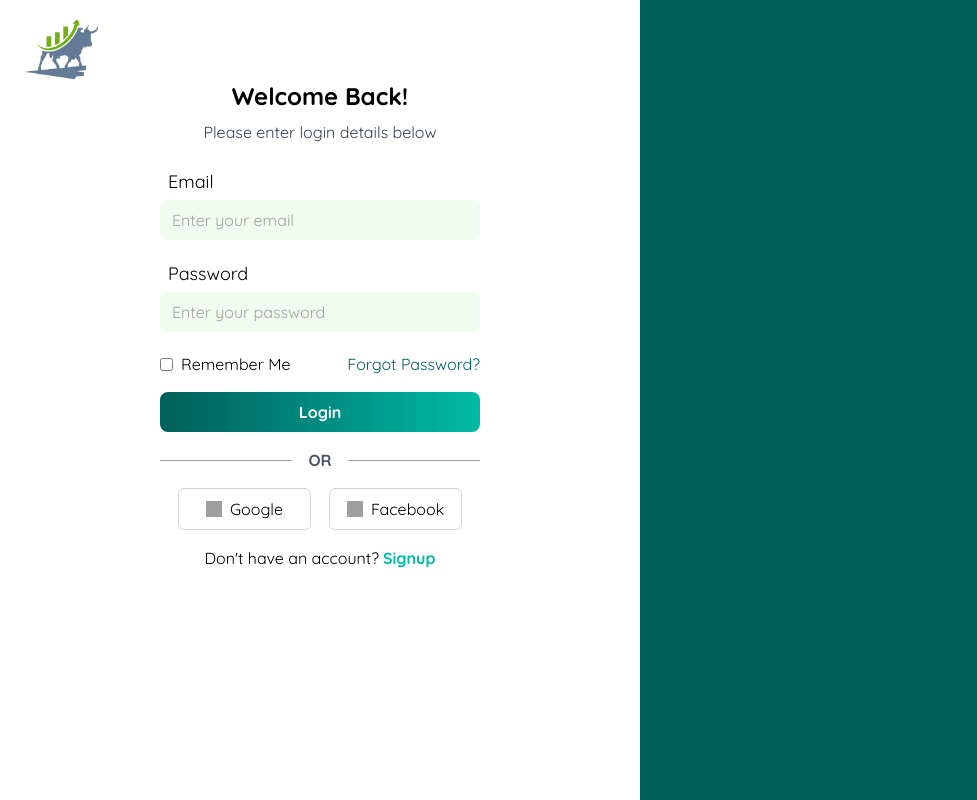
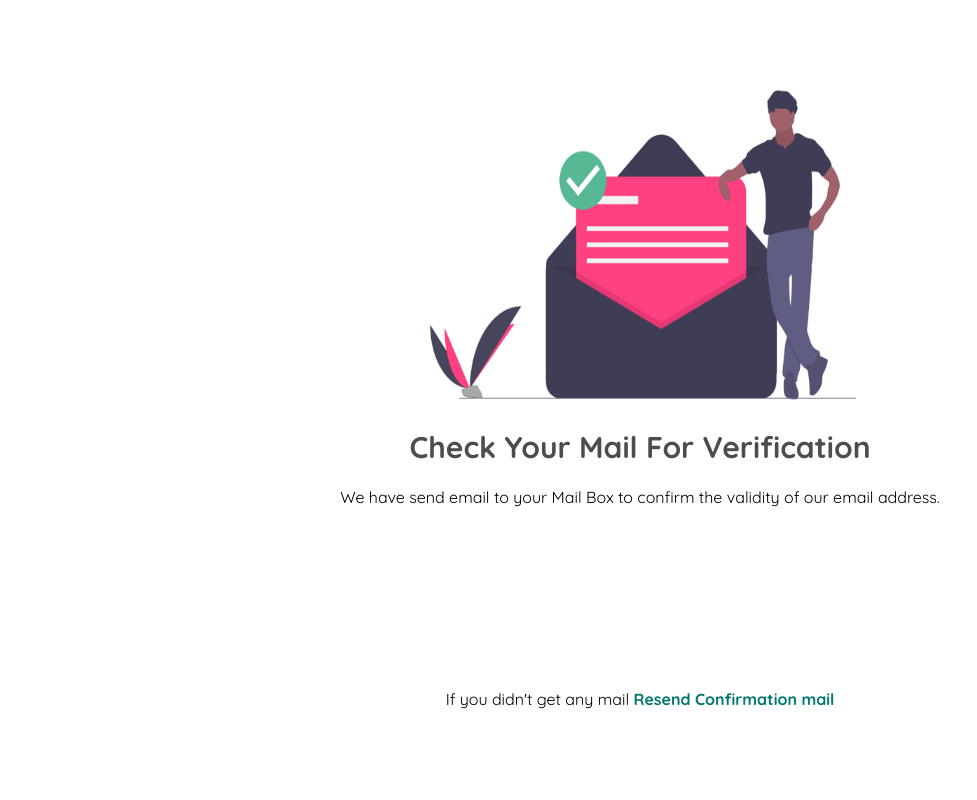
Before and after one commit to aryanmalla19/stocksense-fe, a React (Vite) app: page /login in a window 1280 px wide. Shown: the whole page, without its empty margins (0-977 px from the left). Built offline with nearby package versions, Linux system fonts and the light colour scheme; grey boxes are pictures that could not be loaded.

Commit message:
Added confirmation page

```diff
--- a/src/hooks/useLogin.js
+++ b/src/hooks/useLogin.js
@@ -1,6 +1,6 @@
 import { useMutation } from "@tanstack/react-query";
 import React, { useState } from "react";
-import { loginUser } from "../api/apiService";
+import { loginUser } from "../api/ApiService";
 
 const useLogin = () => {
   const [input, setInput] = useState({ email: "", password: "" });
--- a/src/hooks/useRegister.js
+++ b/src/hooks/useRegister.js
@@ -1,9 +1,14 @@
 import { useMutation } from "@tanstack/react-query";
 import { useState } from "react";
-import { registerUser } from "../api/apiService";
+import { registerUser } from "../api/ApiService";
 
 const useRegister = () => {
-  const [input, setInput] = useState({ name: "", email: "", password: "", password_confirmation: "" });
+  const [input, setInput] = useState({
+    name: "",
+    email: "",
+    password: "",
+    password_confirmation: "",
+  });
   const [error, setError] = useState(null);
 
   const handleChange = (e) => {
--- /dev/null
+++ b/src/pages/Auth/ConfirmationPage.jsx
@@ -0,0 +1,27 @@
+import React from "react";
+import confirmation from "../../assets/confirmation.png";
+
+const ConfirmationPage = () => {
+  return (
+    <div className="flex flex-col h-screen justify-around items-center ">
+      <div className="flex flex-col justify-center items-center gap-5">
+        <div className="w-110 h-80">
+          <img src={confirmation} className="w-full h-full" />
+        </div>
+        <h1 className="text-3xl font-bold text-[#4D4D4d]">
+          Check Your Mail For Verification
+        </h1>
+        We have send email to your Mail Box to confirm the validity of our email
+        address.
+      </div>
+      <div className="">
+        If you didn't get any mail{" "}
+        <span className="font-semibold text-teal-700 cursor-pointer">
+          Resend Confirmation mail
+        </span>
+      </div>
+    </div>
+  );
+};
+
+export default ConfirmationPage;
--- a/src/router/Router.jsx
+++ b/src/router/Router.jsx
@@ -10,6 +10,7 @@ import MyASBAPage from "../pages/sharePage/MyASBAPage";
 import ApplyPage from "../pages/sharePage/ApplyPage";
 import ProfilePage from "../pages/profilePage/MainProfile/ProfilePage";
 import SettingPage from "../pages/profilePage/MainSetting/SettingPage";
+import ConfirmationPage from "../pages/Auth/ConfirmationPage";
 
 const Router = createBrowserRouter([
   {
@@ -52,7 +53,8 @@ const Router = createBrowserRouter([
   },
   {
     path: "/login",
-    element: <LoginPages />,
+    // element: <LoginPages />,
+    element: <ConfirmationPage />,
   },
   {
     path: "/register",
```
Also changed, not shown: src/assets/confirmation.png (added).
